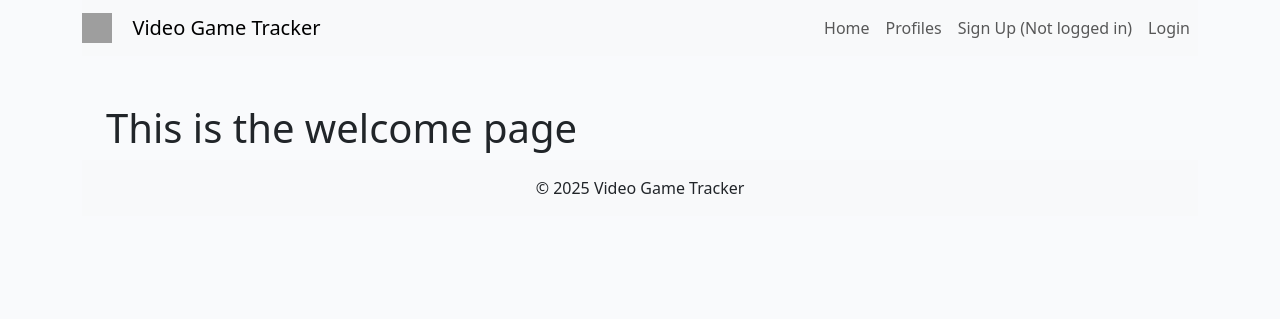
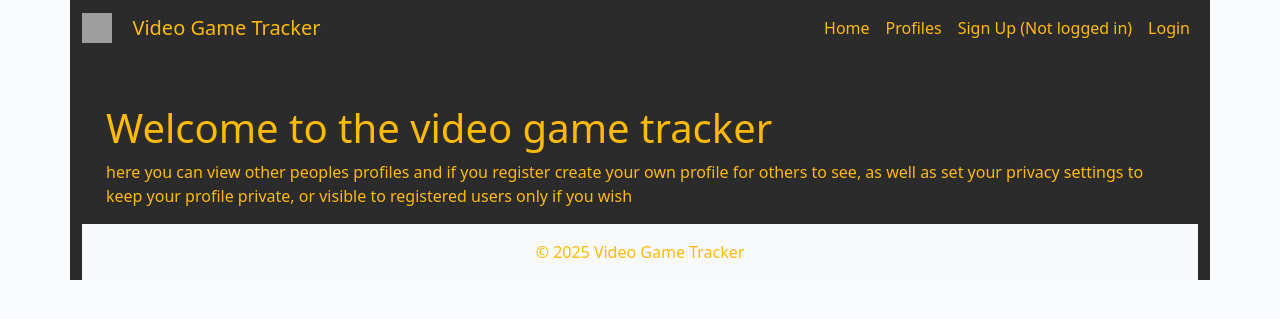
Before and after one commit to lcorndogl/Video-Game-Tracker, a Django app: page / in a window 1280 px wide. Shown: the top 319 px of the page. Run offline with Django 4.2, Linux system fonts and the light colour scheme; grey boxes are pictures that could not be loaded.

Commit message:
Add 404 page, begin styling, update welcome page

```diff
--- a/profiles/templates/profiles/index.html
+++ b/profiles/templates/profiles/index.html
@@ -3,6 +3,8 @@
 {% block content %}
 
 <div class="container mt-5">
-    <h1>This is the welcome page</h1>
+    <h1>Welcome to the video game tracker</h1>
+    <p>here you can view other peoples profiles and if you register create your own profile for others to see, as well
+        as set your privacy settings to keep your profile private, or visible to registered users only if you wish</p>
 </div>
 {% endblock %}
--- a/static/css/style.css
+++ b/static/css/style.css
@@ -1,165 +1,43 @@
-body {
-    background-color: #F9FAFC;
+:root {
+  --jet: #2a2b2a;
+  --peri: #beb8eb;
+  --yel: #ffba08;
+  --red: #d62828;
 }
 
-.brand {
-    font-family: Lato, sans-serif;
-    font-size: 1.4rem;
-    font-weight: 700;
-    color: #4A4A4F;
+body {
+  --jet: #2a2b2a;
 }
 
-.red-o {
-    color: #E84610;
+main {
+  background-color: var(--jet);
+  color: var(--yel);
+}
+.container {
+  background-color: var(--jet);
+  color: var(--yel);
 }
 
-.thin {
-    font-weight: 300;
+.row {
+  background-color: var(--jet);
+  color: var(--yel);
 }
 
-.light-bg {
-    background-color: #fff;
+.card-body {
+  background-color: var(--jet);
+  color: var(--yel);
 }
 
-.dark-bg {
-    background-color: #445261;
+/* Navbar styling */
+.navbar {
+  background-color: var(--jet);
+  color: var(--yel);
 }
 
-.main-bg {
-    background-color: #F9FAFC;
+.navbar a {
+  color: var(--yel);
 }
 
-.card {
-    border: none;
-    background-color: transparent;
+.navbar a:hover {
+  color: var(--peri);
 }
-
-.image-container {
-    position: relative;
-}
-
-.image-flash {
-    position: absolute;
-    bottom: 5%;
-    min-width: 30%;
-    left: -2px;
-    background-color: #188181;
-}
-
-.scale {
-    width: 100%;
-    height: auto;
-}
-
-.commenter {
-    color: white;
-    margin: 4px;
-    text-transform: uppercase;
-}
-
-.masthead {
-    margin-top: 10px;
-    overflow: hidden;
-    position: relative;
-    display: inline-block;
-    height: 33vh;
-    width: 100%;
-}
-
-.masthead-text {
-    background-color: #445261;
-    color: white;
-    position: relative;
-}
-
-.masthead-image {
-    position: relative;
-    overflow: hidden;
-}
-
-.masthead-image:after {
-    content: "";
-    position: absolute;
-    top: 0;
-    right: 90%;
-    height: 100%;
-    width: 150%;
-    background: #445261;
-    -webkit-transform: skew(15deg);
-    -moz-transform: skew(15deg);
-    transform: skew(15deg);
-    z-index: 100;
-}
-
-.profile-image {
-    width: 75%;
-}
-
-.post-link {
-    text-decoration: none;
-    color: #445261;
-}
-
-.post-link:hover,
-.page-link {
-    color: #E84610;
-}
-
-.post-title {
-    margin-top: 10%;
-    margin-left: 5%;
-}
-
-.post-subtitle {
-    margin-left: 5%;
-    color: lightgray;
-}
-
-.btn-signup,
-.btn-edit {
-    background-color: #188181;
-    color: #fff;
-}
-
-.btn-signup:hover,
-.btn-signup:active {
-    background-color: #fff;
-    color: #23BBBB;
-}
-
-.link {
-    color: #23BBBB;
-    text-decoration: none;
-}
-
-.link:hover,
-.link:active {
-    color: #445261;
-    text-decoration: underline;
-}
-
-.btn-like {
-    color: #E84610;
-    border: none;
-    background: transparent;
-}
-
-.btn-delete {
-    color: #fff;
-    background: #E84610;
-}
-
-.btn-like:hover,
-.btn-like:active {
-    color: #E84610;
-    background: transparent;
-    border: none;
-}
-
-.faded {
-    color: rgb(172, 175, 175);
-}
-
-.approval {
-    color: rgb(222, 146, 168);
-}
--- a/templates/base.html
+++ b/templates/base.html
@@ -8,13 +8,15 @@
     <meta name="viewport" content="width=device-width, initial-scale=1.0">
     <title>Video Game Tracker</title>
     <link href="https://cdn.jsdelivr.net/npm/bootstrap@5.3.3/dist/css/bootstrap.min.css" rel="stylesheet">
+    <!-- Codestar CSS -->
+    <link rel="stylesheet" href="{% static 'css/codestar-style.css' %}">
     <!-- Custom CSS -->
     <link rel="stylesheet" href="{% static 'css/style.css' %}">
 </head>
 
 <body>
     <div class="container">
-        <nav class="navbar navbar-expand-lg navbar-light bg-light">
+        <nav class="navbar navbar-expand-lg">
             <a class="navbar-brand" href="{% url 'home' %}">
                 <img src="https://img.icons8.com/ios-filled/50/000000/controller.png" width="30" height="30"
                     class="d-inline-block align-top" alt="">
```
Also changed, not shown: static/css/codestar-style.css (added, +165 -0 lines), templates/404.html (added, +9 -0 lines), README.md.
